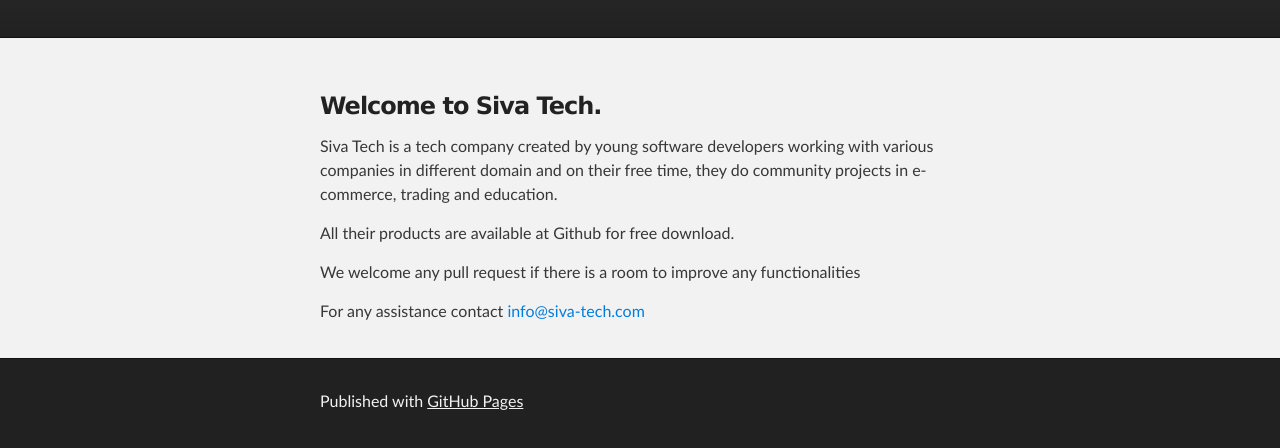
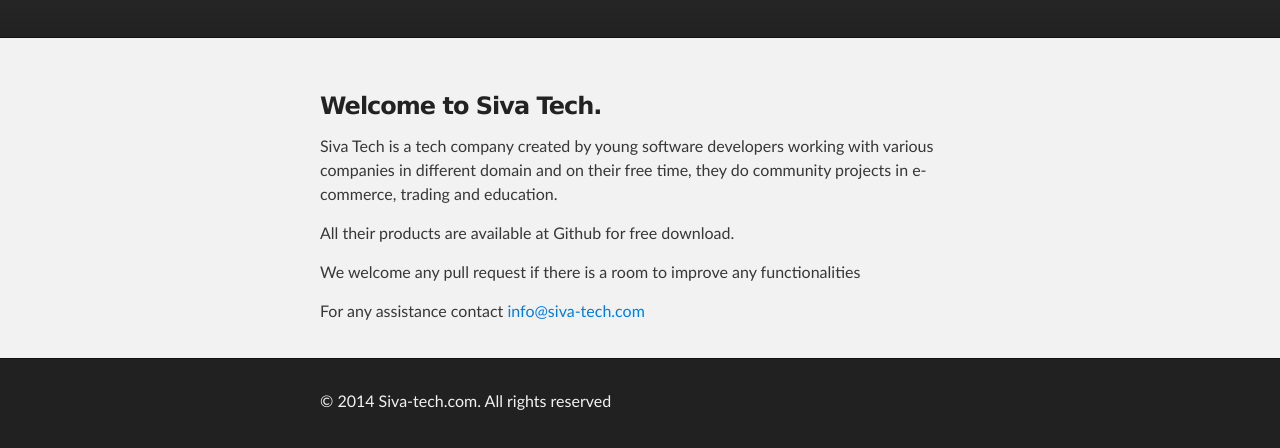
Before and after one commit to siva-tech/siva-tech.github.io, a plain HTML site: page index.html in a window 1280 px wide. Shown: the part 172-620 px from the top of the page. Drawn offline with Linux system fonts and the light colour scheme.

Commit message:
fixed the footer

```diff
--- a/index.html
+++ b/index.html
@@ -41,7 +41,7 @@
     <!-- FOOTER  -->
     <div id="footer_wrap" class="outer">
       <footer class="inner">
-        <p>Published with <a href="http://pages.github.com">GitHub Pages</a></p>
+        <p>&copy 2014 Siva-tech.com. All rights reserved </p>
       </footer>
     </div>
 
```
